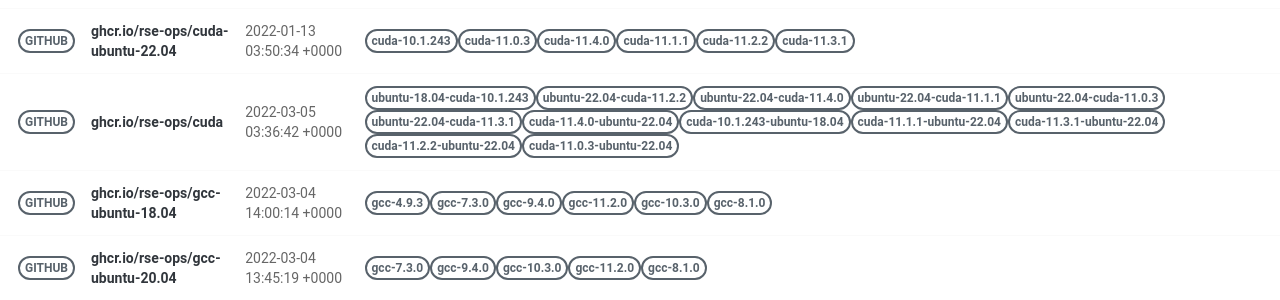
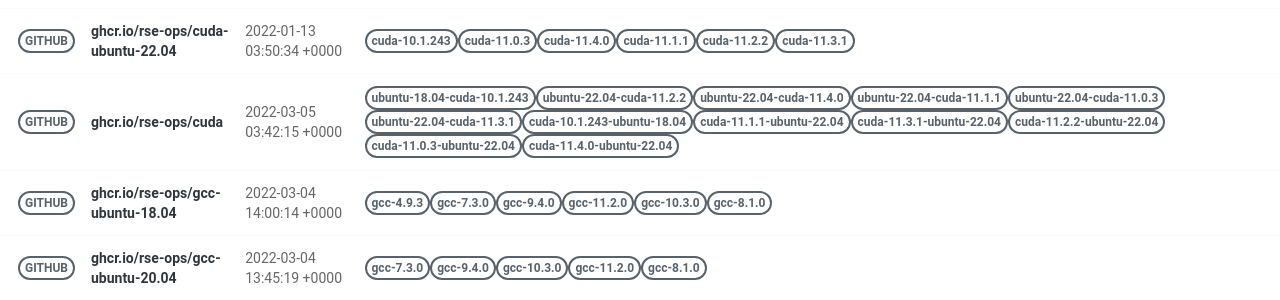
Before and after one commit to rse-ops/docker-images, a Jekyll site: the page built from pages/index.md, in a window 1280 px wide. Shown: the part 421-721 px from the top of the page. Built offline with Jekyll 4.4.1, drawn with Linux system fonts in a browser that asks for light colours; nearby versions of some CDN libraries; part of the change alters nothing that is shown.

Commit message:
Automated push to update library 2022-03-05

```diff
--- a/_library/ghcr.io-rse-ops-cuda.md
+++ b/_library/ghcr.io-rse-ops-cuda.md
@@ -1,7 +1,7 @@
 ---
 layout: container
 name: ghcr.io/rse-ops/cuda
-updated_at: 2022-03-05 03:36:42.725019
+updated_at: 2022-03-05 03:42:15.829234
 
 
 container_url: https://github.com/orgs/rse-ops/packages/container/package/cuda
@@ -24,9 +24,6 @@ versions:
  - tag: ubuntu-22.04-cuda-11.3.1
    dockerfile: https://github.com/rse-ops/docker-images/blob/main/ubuntu/cuda/Dockerfile
    manifest: https://crane.ggcr.dev/manifest/ghcr.io/rse-ops/cuda:ubuntu-22.04-cuda-11.3.1
- - tag: cuda-11.4.0-ubuntu-22.04
-   dockerfile: https://github.com/rse-ops/docker-images/blob/main/ubuntu/cuda/Dockerfile
-   manifest: https://crane.ggcr.dev/manifest/ghcr.io/rse-ops/cuda:cuda-11.4.0-ubuntu-22.04
  - tag: cuda-10.1.243-ubuntu-18.04
    dockerfile: https://github.com/rse-ops/docker-images/blob/main/ubuntu/cuda/Dockerfile
    manifest: https://crane.ggcr.dev/manifest/ghcr.io/rse-ops/cuda:cuda-10.1.243-ubuntu-18.04
@@ -42,5 +39,8 @@ versions:
  - tag: cuda-11.0.3-ubuntu-22.04
    dockerfile: https://github.com/rse-ops/docker-images/blob/main/ubuntu/cuda/Dockerfile
    manifest: https://crane.ggcr.dev/manifest/ghcr.io/rse-ops/cuda:cuda-11.0.3-ubuntu-22.04
+ - tag: cuda-11.4.0-ubuntu-22.04
+   dockerfile: https://github.com/rse-ops/docker-images/blob/main/ubuntu/cuda/Dockerfile
+   manifest: https://crane.ggcr.dev/manifest/ghcr.io/rse-ops/cuda:cuda-11.4.0-ubuntu-22.04
 
 ---
```
